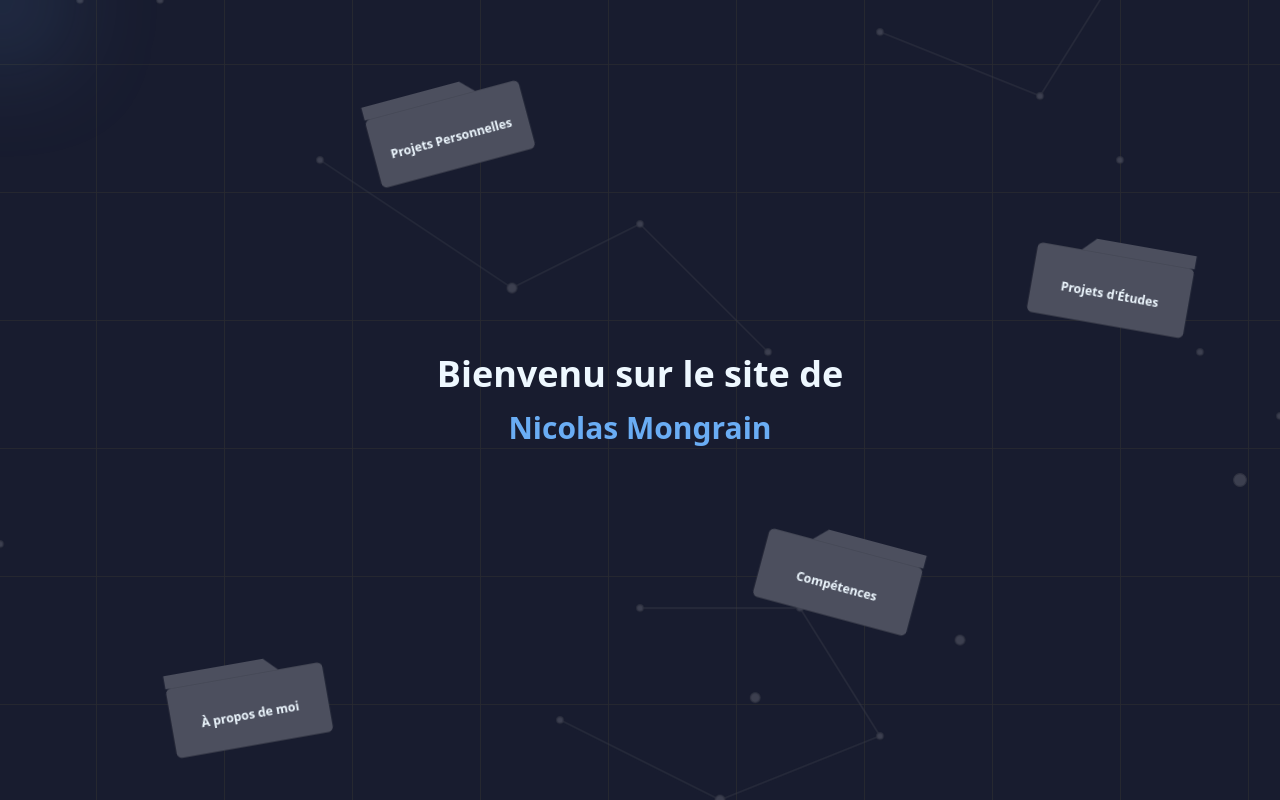
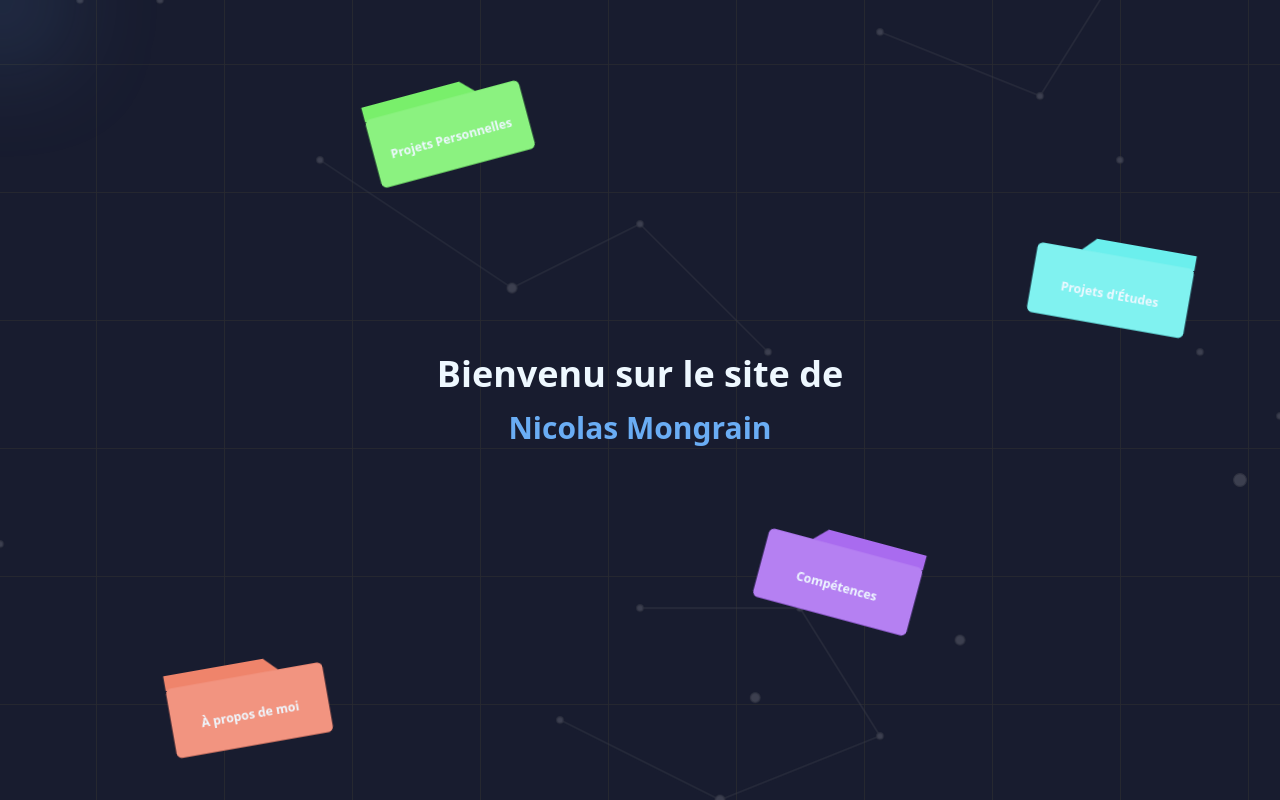
Before and after one commit to NicolasMongrain/ArchiveProjets_Nicolas, a website: page src/views/index.html in a window 1280 px wide. Drawn offline with Linux system fonts and the light colour scheme.

Commit message:
Mise des couleurs des fichiers
Couleurs attribuer aux différents dossiers

```diff
--- a/src/css/folder.css
+++ b/src/css/folder.css
@@ -8,7 +8,7 @@
 .group:hover .folder-lid {
     transform: rotateX(-60deg);
     transition: transform 0.4s ease;
-    filter: brightness(1.1);
+    filter: brightness(1.05);
 
 }
 
--- a/src/views/index.html
+++ b/src/views/index.html
@@ -199,17 +199,17 @@
             <svg viewBox="0 0 200 140" xmlns="http://www.w3.org/2000/svg" class="w-full">
 
                 <!-- arrière -->
-                <rect x="10" y="40" width="180" height="80" rx="6" fill="#2E303A" />
+                <rect x="10" y="40" width="180" height="80" rx="6" fill="#42EBE8" />
 
                 <!-- contenu (optionnel) -->
                 <rect x="20" y="50" width="160" height="60" fill="#6AADF4" opacity="0.15" />
 
                 <!-- rabat du haut (ouvre) -->
-                <path d="M10 40 L60 40 L75 25 L190 25 L190 40 Z" fill="#4C4F5E" class="folder-lid"
+                <path d="M10 40 L60 40 L75 25 L190 25 L190 42 Z" fill="#6BEFED" class="folder-lid"
                     style="transform-origin: 50% 40px;" />
 
                 <!-- face avant (fixe) -->
-                <rect x="10" y="40" width="180" height="80" rx="6" fill="#4C4F5E" class="folder-front" />
+                <rect x="10" y="40" width="180" height="80" rx="6" fill="#80F2F0" class="folder-front" />
 
                 <!-- texte -->
                 <text x="100" y="90" text-anchor="middle" fill="#EEF8FF" font-size="14" font-weight="bold"
@@ -229,17 +229,17 @@
 
                 <g transform=" scale(-1,1) translate(-200,0)">
                     <!-- arrière -->
-                    <rect x="10" y="40" width="180" height="80" rx="6" fill="#2E303A" />
+                    <rect x="10" y="40" width="180" height="80" rx="6" fill="#EB6142" />
 
                     <!-- contenu (optionnel) -->
-                    <rect x="20" y="50" width="160" height="60" fill="#6AADF4" opacity="0.15" />
+                    <rect x="20" y="50" width="160" height="60" fill="#FFFFFF" opacity="0.15" />
 
                     <!-- rabat du haut (ouvre) -->
-                    <path d="M10 40 L60 40 L75 25 L190 25 L190 40 Z" fill="#4C4F5E" class="folder-lid"
+                    <path d="M10 40 L60 40 L75 25 L190 25 L190 42 Z" fill="#EF846B" class="folder-lid"
                         style="transform-origin: 50% 40px;" />
 
                     <!-- face avant (fixe) -->
-                    <rect x="10" y="40" width="180" height="80" rx="6" fill="#4C4F5E" class="folder-front" />
+                    <rect x="10" y="40" width="180" height="80" rx="6" fill="#F29480" class="folder-front" />
                 </g>
 
                 <!-- texte -->
@@ -260,17 +260,17 @@
             <svg viewBox="0 0 200 140" xmlns="http://www.w3.org/2000/svg" class="w-full">
 
                 <!-- arrière -->
-                <rect x="10" y="40" width="180" height="80" rx="6" fill="#2E303A" />
+                <rect x="10" y="40" width="180" height="80" rx="6" fill="#9142EB" />
 
                 <!-- contenu (optionnel) -->
                 <rect x="20" y="50" width="160" height="60" fill="#6AADF4" opacity="0.15" />
 
                 <!-- rabat du haut (ouvre) -->
-                <path d="M10 40 L60 40 L75 25 L190 25 L190 40 Z" fill="#4C4F5E" class="folder-lid"
+                <path d="M10 40 L60 40 L75 25 L190 25 L190 42 Z" fill="#A96BEF" class="folder-lid"
                     style="transform-origin: 50% 40px;" />
 
                 <!-- face avant (fixe) -->
-                <rect x="10" y="40" width="180" height="80" rx="6" fill="#4C4F5E" class="folder-front" />
+                <rect x="10" y="40" width="180" height="80" rx="6" fill="#B580F2" class="folder-front" />
 
                 <!-- texte -->
                 <text x="100" y="90" text-anchor="middle" fill="#EEF8FF" font-size="14" font-weight="bold"
@@ -291,17 +291,17 @@
 
                 <g transform=" scale(-1,1) translate(-200,0)">
                     <!-- arrière -->
-                    <rect x="10" y="40" width="180" height="80" rx="6" fill="#2E303A" />
+                    <rect x="10" y="40" width="180" height="80" rx="6" fill="#53EB42" />
 
                     <!-- contenu (optionnel) -->
                     <rect x="20" y="50" width="160" height="60" fill="#6AADF4" opacity="0.15" />
 
                     <!-- rabat du haut (ouvre) -->
-                    <path d="M10 40 L60 40 L75 25 L190 25 L190 40 Z" fill="#4C4F5E" class="folder-lid"
+                    <path d="M10 40 L60 40 L75 25 L190 25 L190 42 Z" fill="#79EF6B" class="folder-lid"
                         style="transform-origin: 50% 40px;" />
 
                     <!-- face avant (fixe) -->
-                    <rect x="10" y="40" width="180" height="80" rx="6" fill="#4C4F5E" class="folder-front" />
+                    <rect x="10" y="40" width="180" height="80" rx="6" fill="#8BF280" class="folder-front" />
                 </g>
 
                 <!-- texte -->
```
Also changed, not shown: src/css/output.css.
